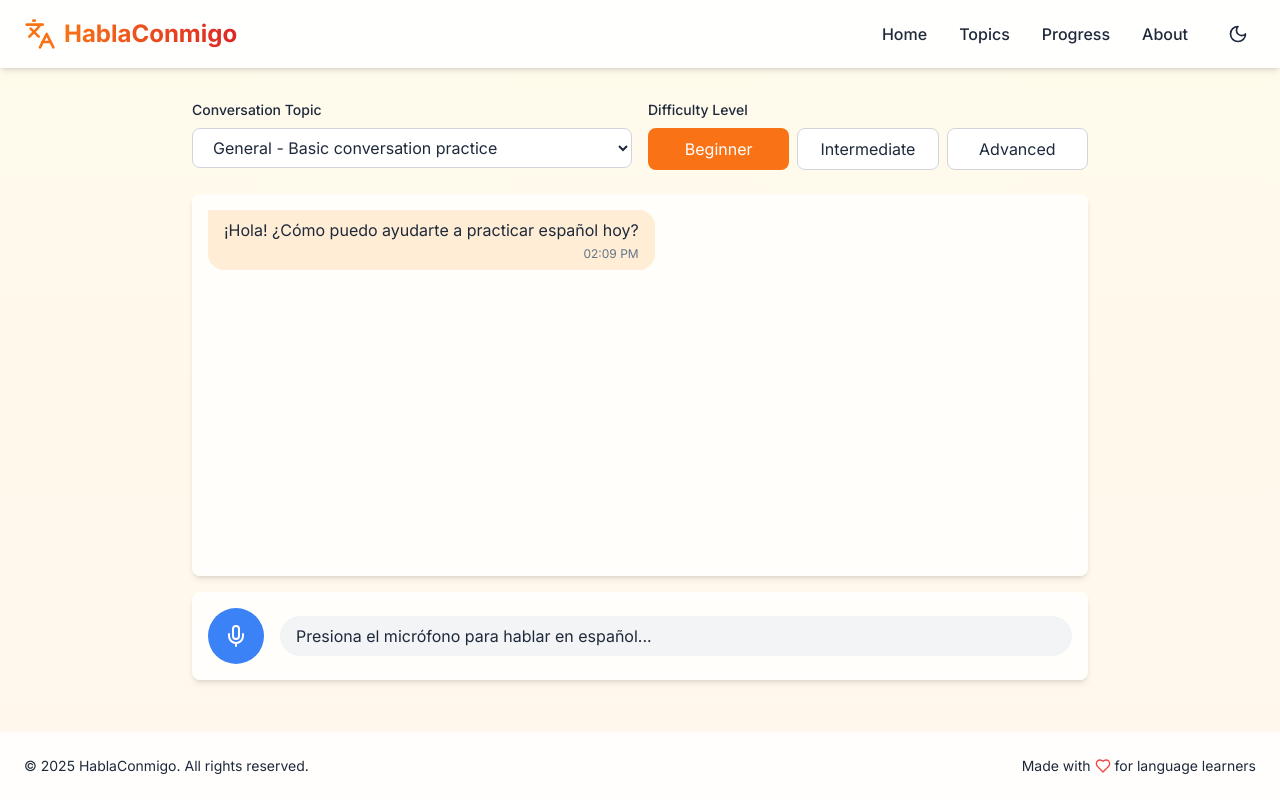
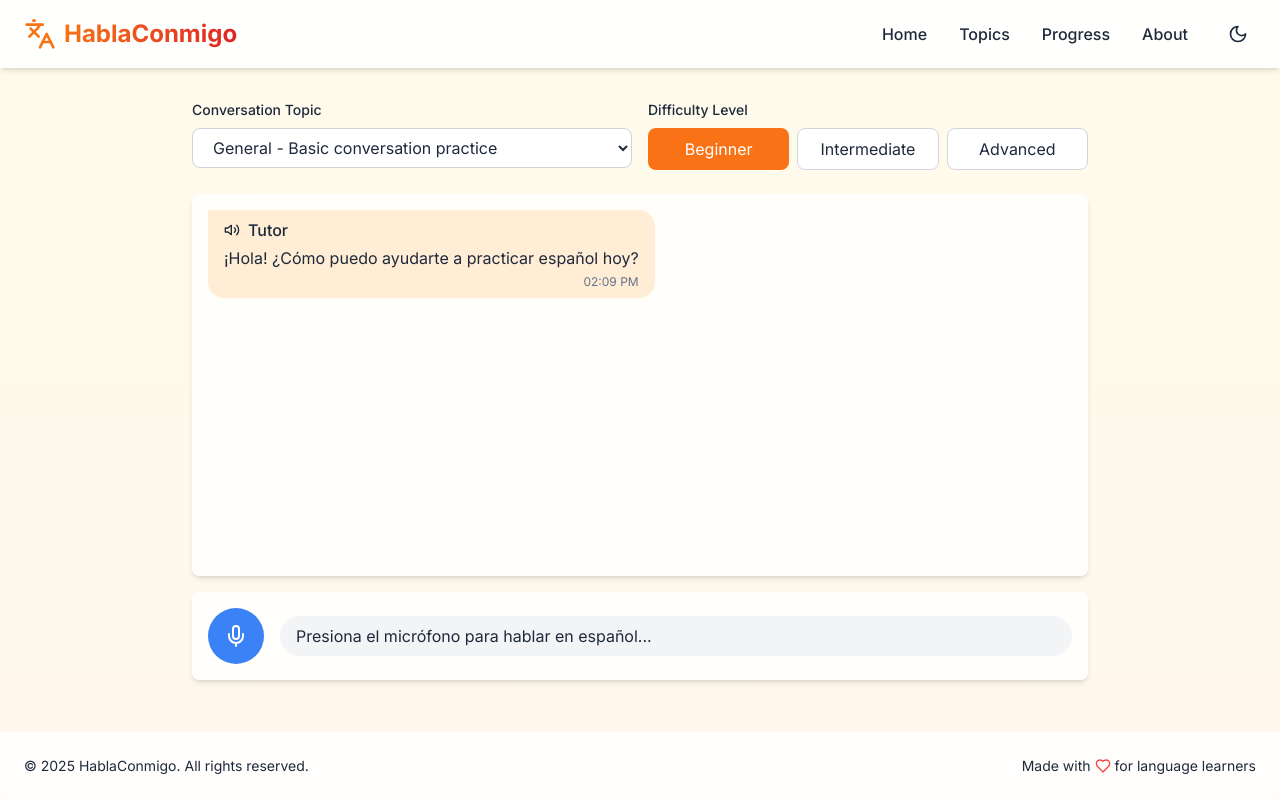
Before and after one commit to ratiebareeng/habla-conmigo, a React (Vite) app: page / in a window 1280 px wide. Built offline with nearby package versions, Linux system fonts and the light colour scheme.

Commit message:
Update message bubbles

```diff
--- a/src/components/MessageBubble.tsx
+++ b/src/components/MessageBubble.tsx
@@ -1,3 +1,4 @@
+import { User, Volume2 } from 'lucide-react';
 import React from 'react';
 import { Message } from '../types/chat';
 import { formatTime } from '../utils/formatters';
@@ -18,6 +19,16 @@ const MessageBubble: React.FC<MessageBubbleProps> = ({ message }) => {
             : 'bg-blue-600 text-white rounded-br-none'
         }`}
       >
+        <div className="flex items-center mb-1">
+          {isAi ? (
+            <Volume2 className="w-4 h-4 mr-2" />
+          ) : (
+            <User className="w-4 h-4 mr-2" />
+          )}
+          <span className="font-medium">
+            {isAi ? 'Tutor' : 'Tú'}
+          </span>
+        </div>
         <p>{message.text}</p>
         <span className={`text-xs ${isAi ? 'text-slate-500' : 'text-blue-100'} block text-right mt-1`}>
           {formatTime(message.timestamp)}
```
